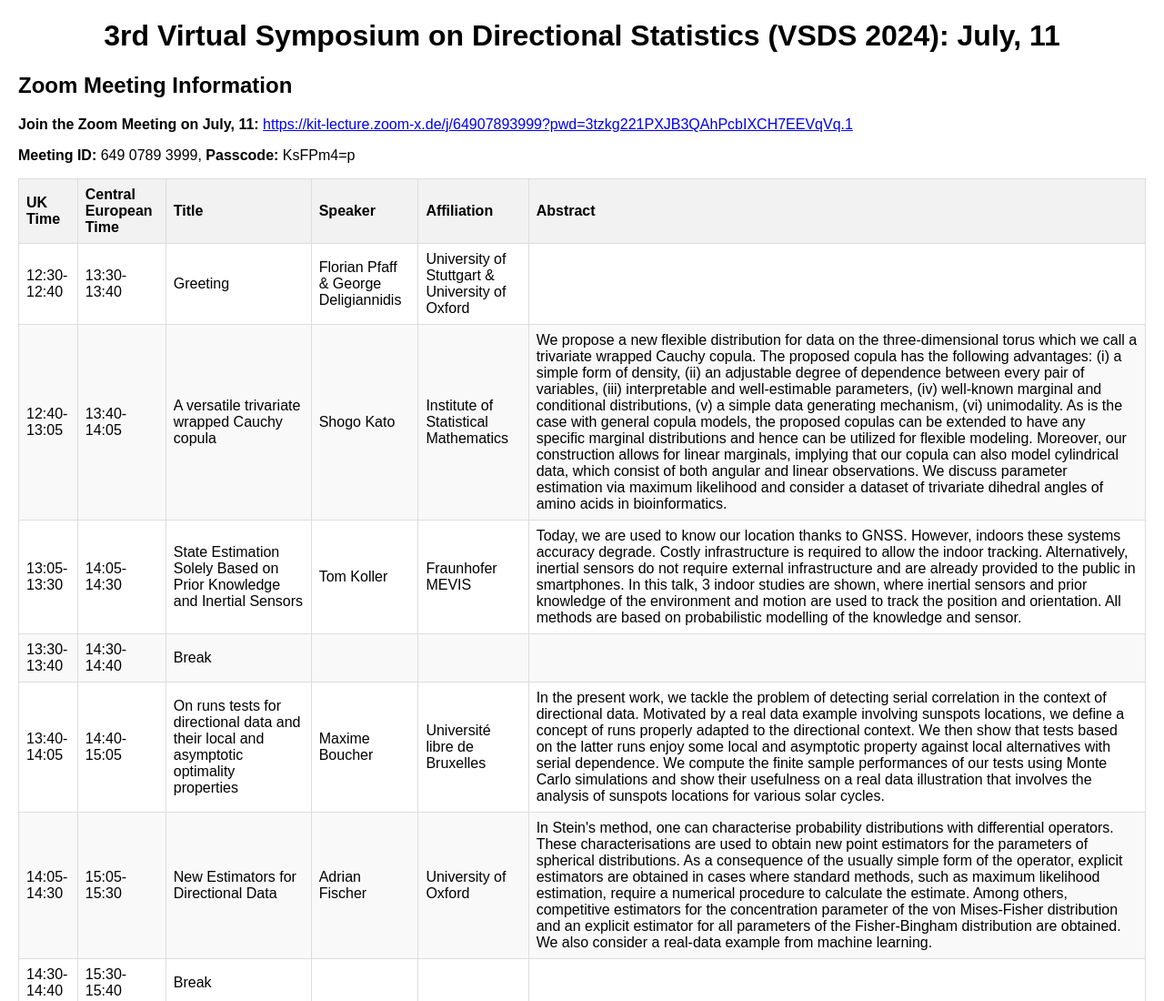
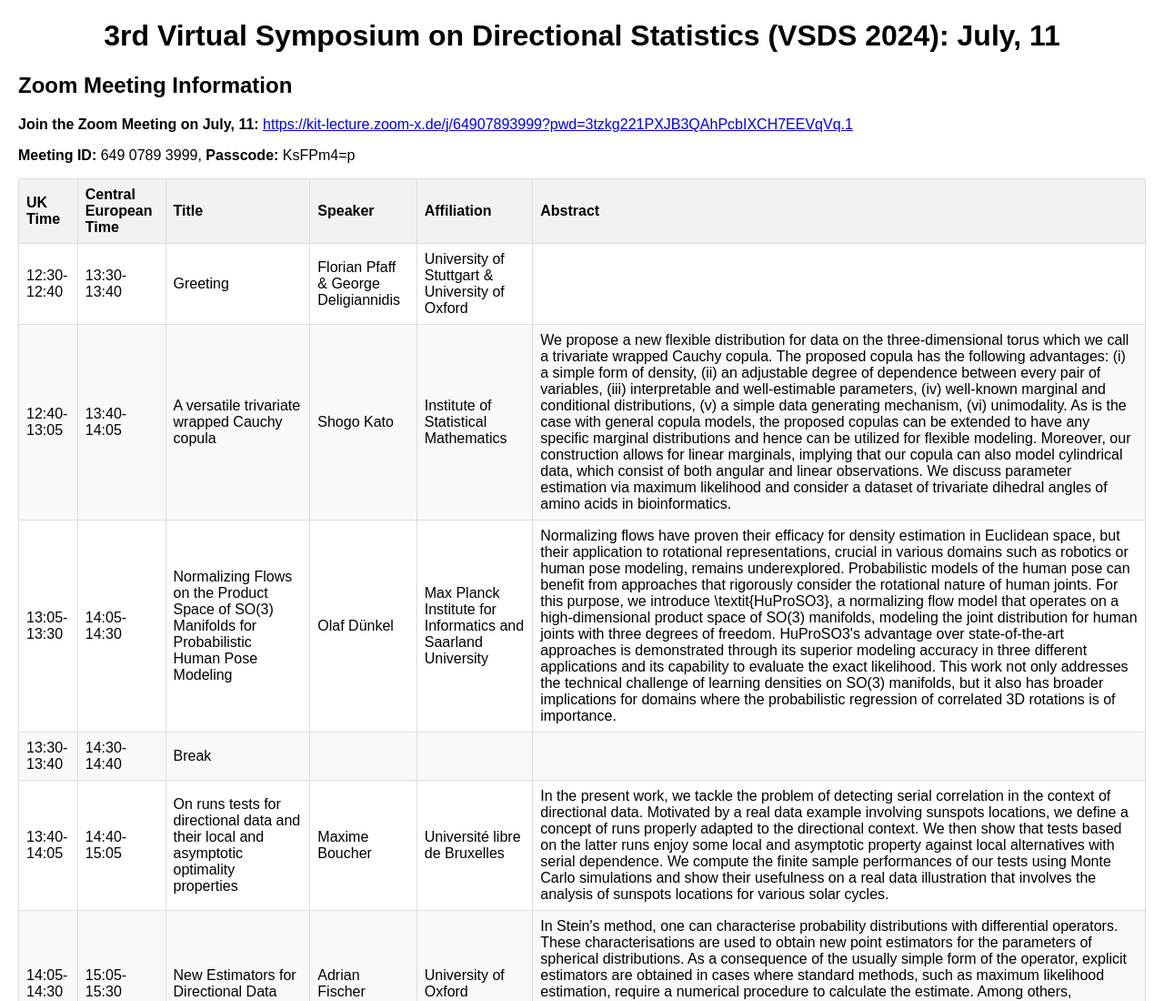
Before and after one commit to FlorianPfaff/VSDS2024, a plain HTML site: page index.html in a window 1280 px wide. Shown: the top 1100 px of the page at 91% size. Drawn offline with Linux system fonts and the light colour scheme.

Commit message:
Update index.html

```diff
--- a/index.html
+++ b/index.html
@@ -70,10 +70,11 @@
         <tr>
             <td>13:05-13:30</td>
             <td>14:05-14:30</td>
-            <td>State Estimation Solely Based on Prior Knowledge and Inertial Sensors</td>
-            <td>Tom Koller</td>
-            <td>Fraunhofer MEVIS</td>
-            <td>Today, we are used to know our location thanks to GNSS. However, indoors these systems accuracy degrade. Costly infrastructure is required to allow the indoor tracking. Alternatively, inertial sensors do not require external infrastructure and are already provided to the public in smartphones. In this talk, 3 indoor studies are shown, where inertial sensors and prior knowledge of the environment and motion are used to track the position and orientation. All methods are based on probabilistic modelling of the knowledge and sensor.</td>
+            <td>Normalizing Flows on the Product Space of SO(3) Manifolds for Probabilistic Human Pose Modeling</td>
+            <td>Olaf Dünkel</td>
+            <td>Max Planck Institute for Informatics and Saarland University</td>
+            <td>Normalizing flows have proven their efficacy for density estimation in Euclidean space, but their application to rotational representations, crucial in various domains such as robotics or human pose modeling, remains underexplored. Probabilistic models of the human pose can benefit from approaches that rigorously consider the rotational nature of human joints. For this purpose, we introduce \textit{HuProSO3}, a normalizing flow model that operates on a high-dimensional product space of SO(3) manifolds, modeling the joint distribution for human joints with three degrees of freedom. HuProSO3's advantage over state-of-the-art approaches is demonstrated through its superior modeling accuracy in three different applications and its capability to evaluate the exact likelihood.
+This work not only addresses the technical challenge of learning densities on SO(3) manifolds, but it also has broader implications for domains where the probabilistic regression of correlated 3D rotations is of importance.</td>
         </tr>
         <tr>
             <td>13:30-13:40</td>
```
